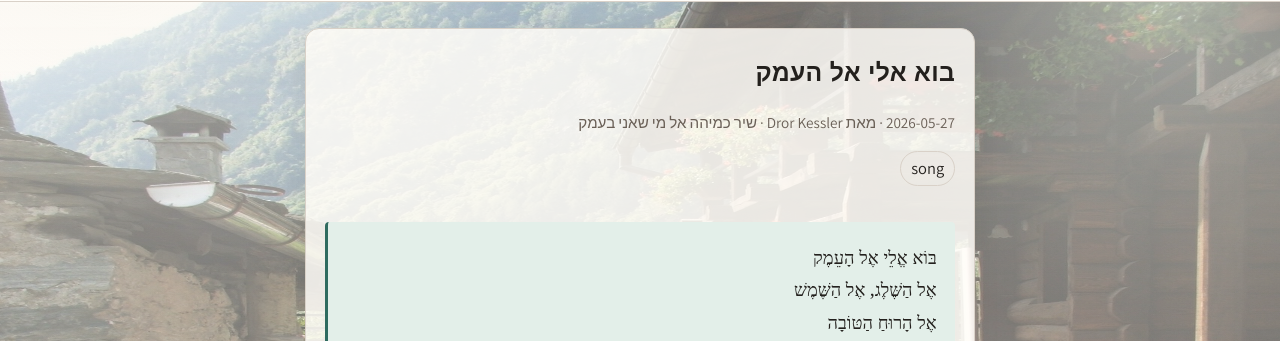
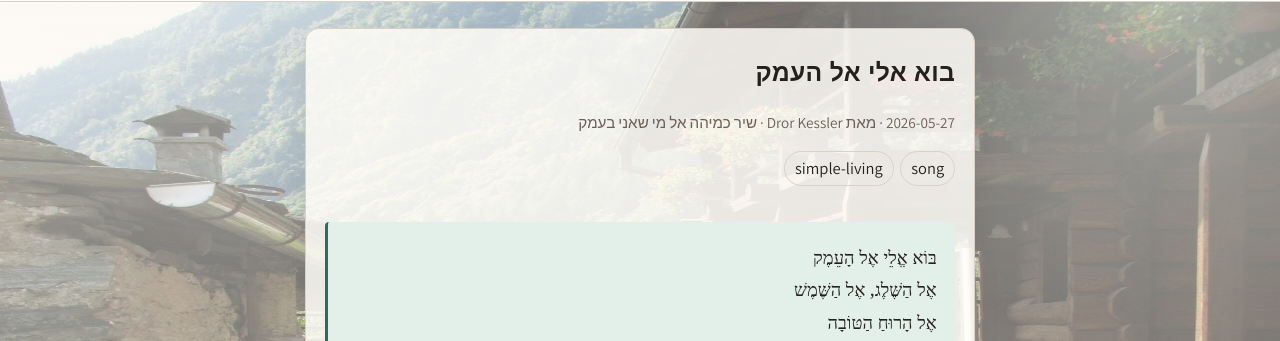
Before and after one commit to dror27/valsesia, a Jekyll site: the page built from _essays_he/come_to_me_to_the_valley.md, in a window 1280 px wide and 900 px high. Shown: the part 94-435 px from the top of the window. Built offline with Jekyll 4.4.1, drawn with Linux system fonts in a browser that asks for light colours; some web fonts are replaced.

Commit message:
Update come_to_me_to_the_valley.md

```diff
--- a/_essays_he/come_to_me_to_the_valley.md
+++ b/_essays_he/come_to_me_to_the_valley.md
@@ -6,6 +6,7 @@ long_summary: "השיר מתאר קריאה לעזוב את הרעש, העומס
 author: "Dror Kessler"
 tags:
   - song
+  - simple-living
 translation_key: come_to_me_to_the_valley
 related_reading:
   - title: "בוא אלי אל העמק - הקלטת דמו"
```
